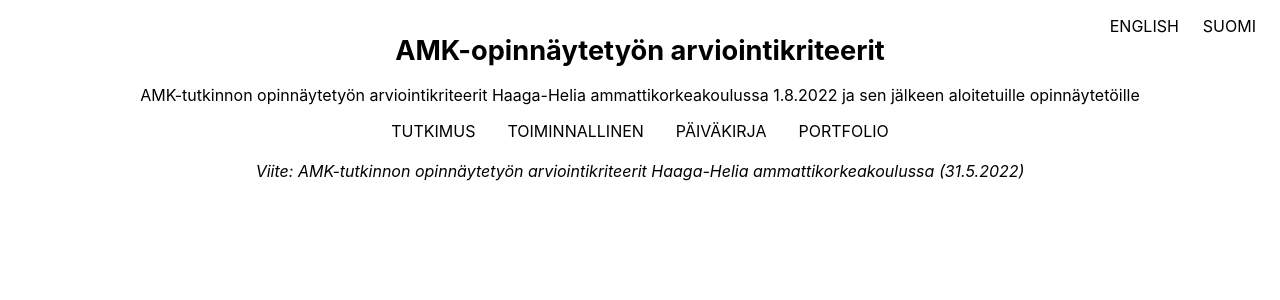
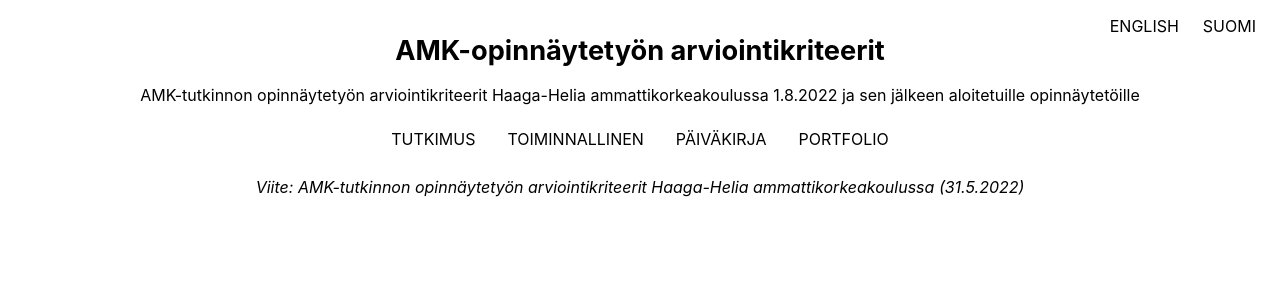
Before and after one commit to mruonavaara/thesis_assessment_criteria, a React (Create React App) app: page /#/fi in a window 1280 px wide. Shown: the top 300 px of the page. Built offline with nearby package versions, Linux system fonts and the light colour scheme.

Commit message:
Fix category menu styling

```diff
--- a/src/App.css
+++ b/src/App.css
@@ -89,7 +89,7 @@
 	text-align: center;
 	color: black;
 	cursor: pointer;
-  padding: 0 0.5rem;
+  padding: 0.5rem 0.5rem;
 }
 
 .CategoryMenu a.active {
```
